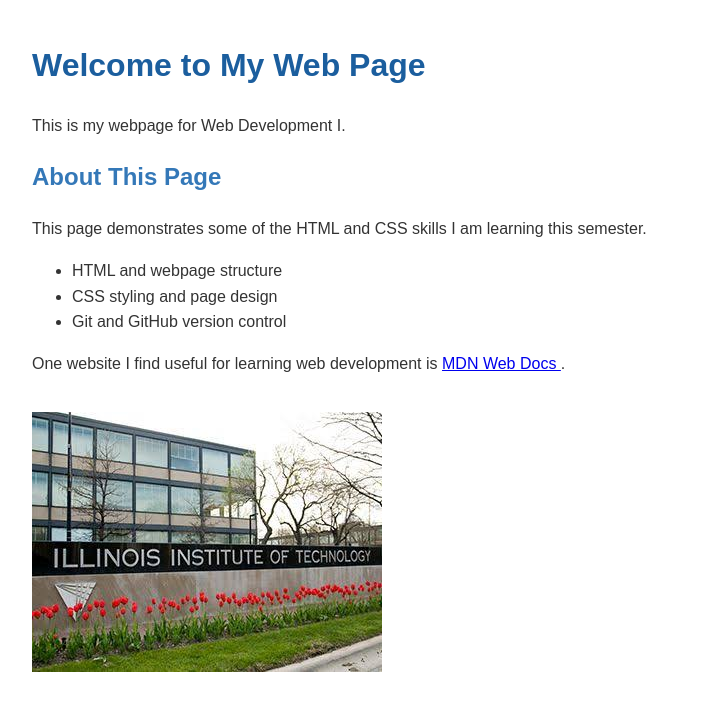
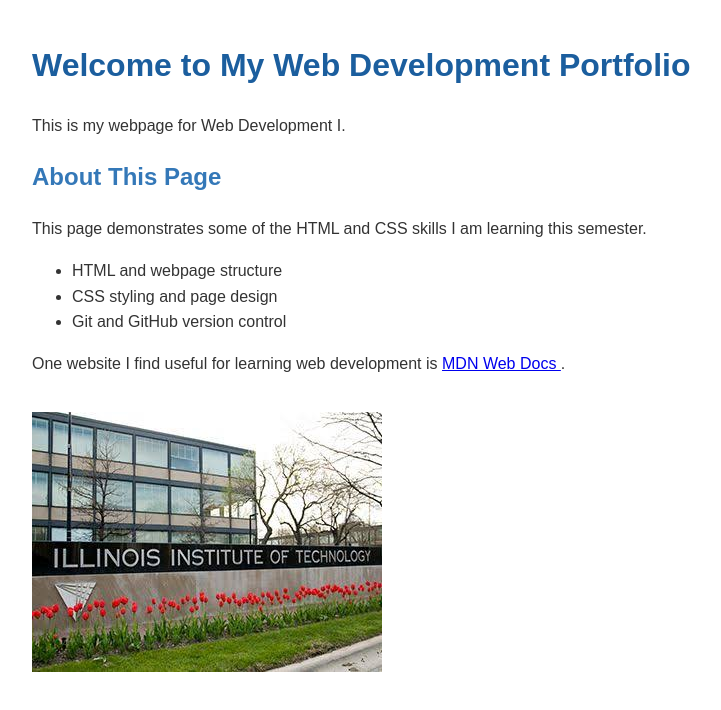
Before and after one commit to Himanshuchaudhary17/web-dev-labs, a plain HTML site: page index.html in a window 1280 px wide. Shown: the whole page, without its empty margins (258-979 px from the left). Drawn offline with Linux system fonts and the light colour scheme.

Commit message:
Update main page heading

```diff
--- a/index.html
+++ b/index.html
@@ -13,7 +13,7 @@
 
 <body>
 
-    <h1>Welcome to My Web Page</h1>
+    <h1>Welcome to My Web Development Portfolio</h1>
 
     <p>
         This is my webpage for Web Development I.
```
